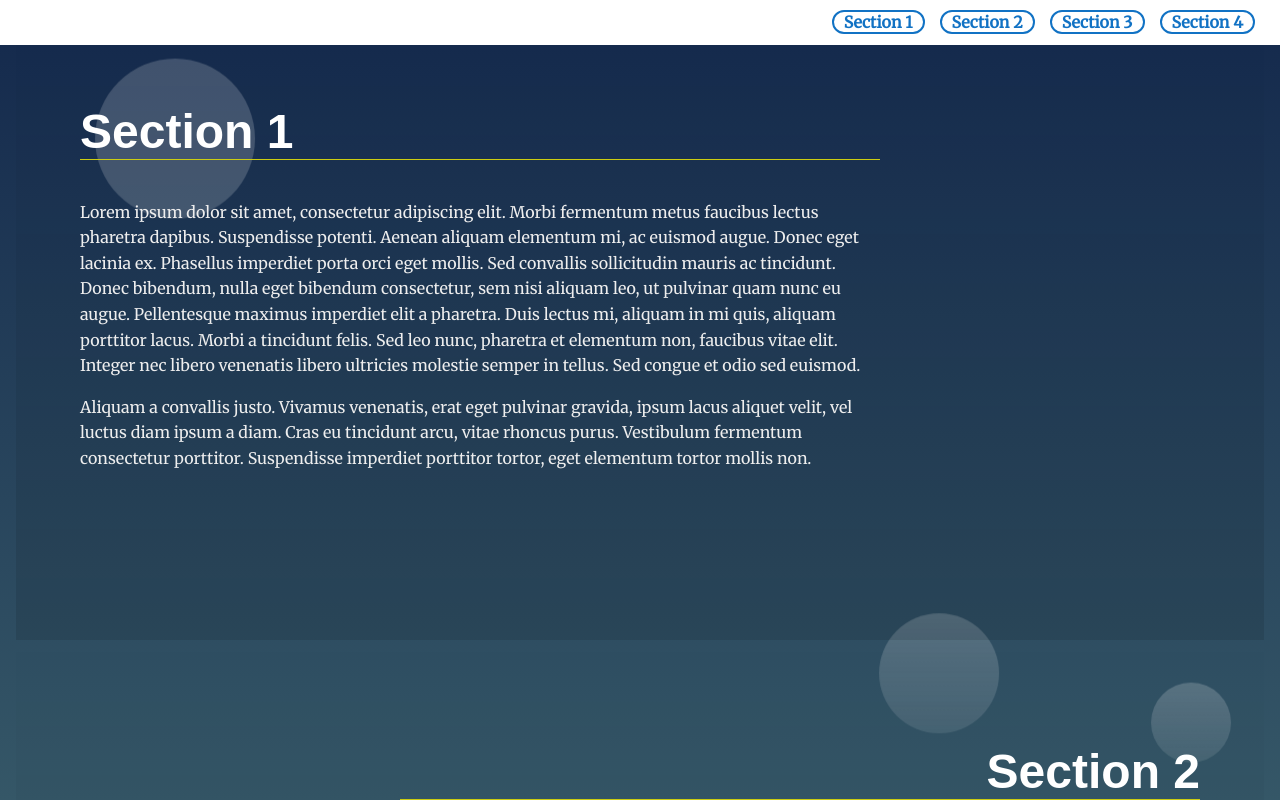
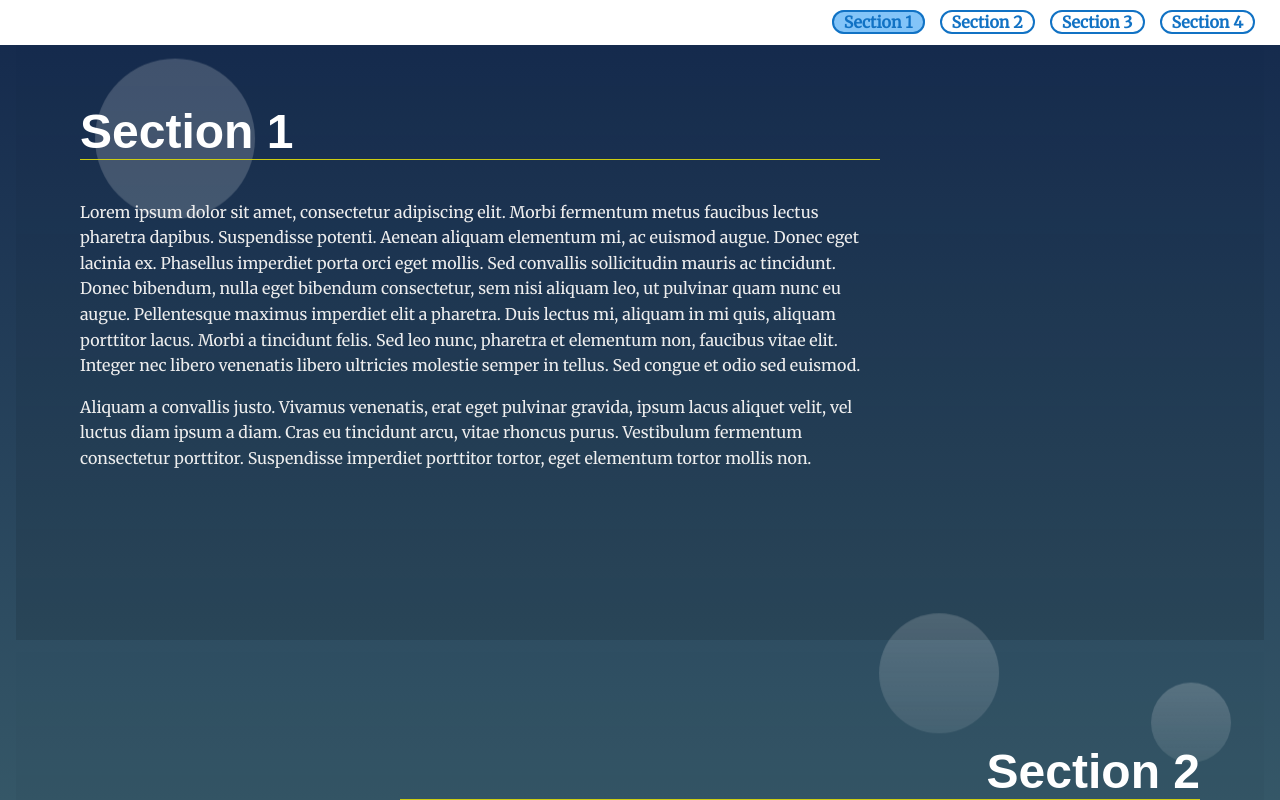
Before and after one commit to Peter2220/Front-End_Pro, a plain HTML site: page index.html in a window 1280 px wide. Both pictures are taken after a click on the link "Section 1". Shown: the part 471-1271 px from the top of the page. Drawn offline with Linux system fonts and the light colour scheme.

Commit message:
Update styles.css

```diff
--- a/css/styles.css
+++ b/css/styles.css
@@ -60,6 +60,10 @@ section {
     min-height: 80vh;
 }
 
+/* Class for active link */
+.active {
+    background-color: #83c4f8 !important;
+}
 
 /* ---- Module Rules ---- */
 
```
